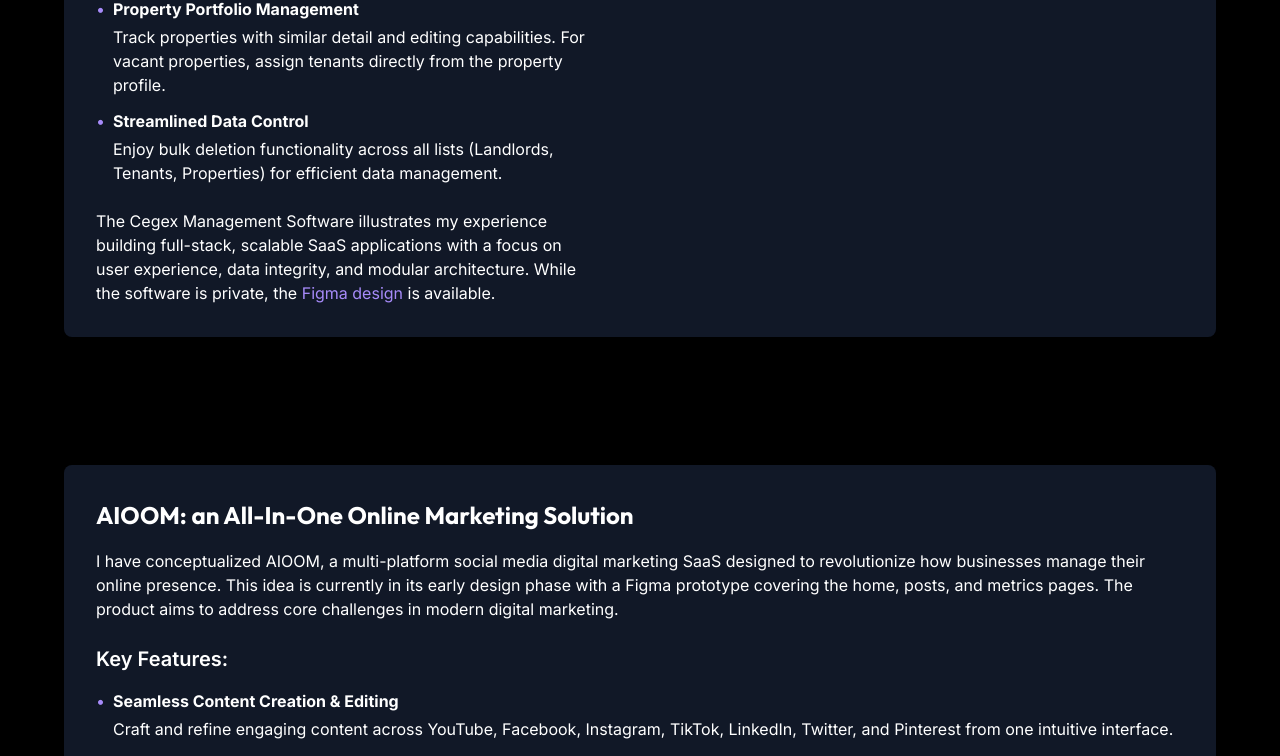
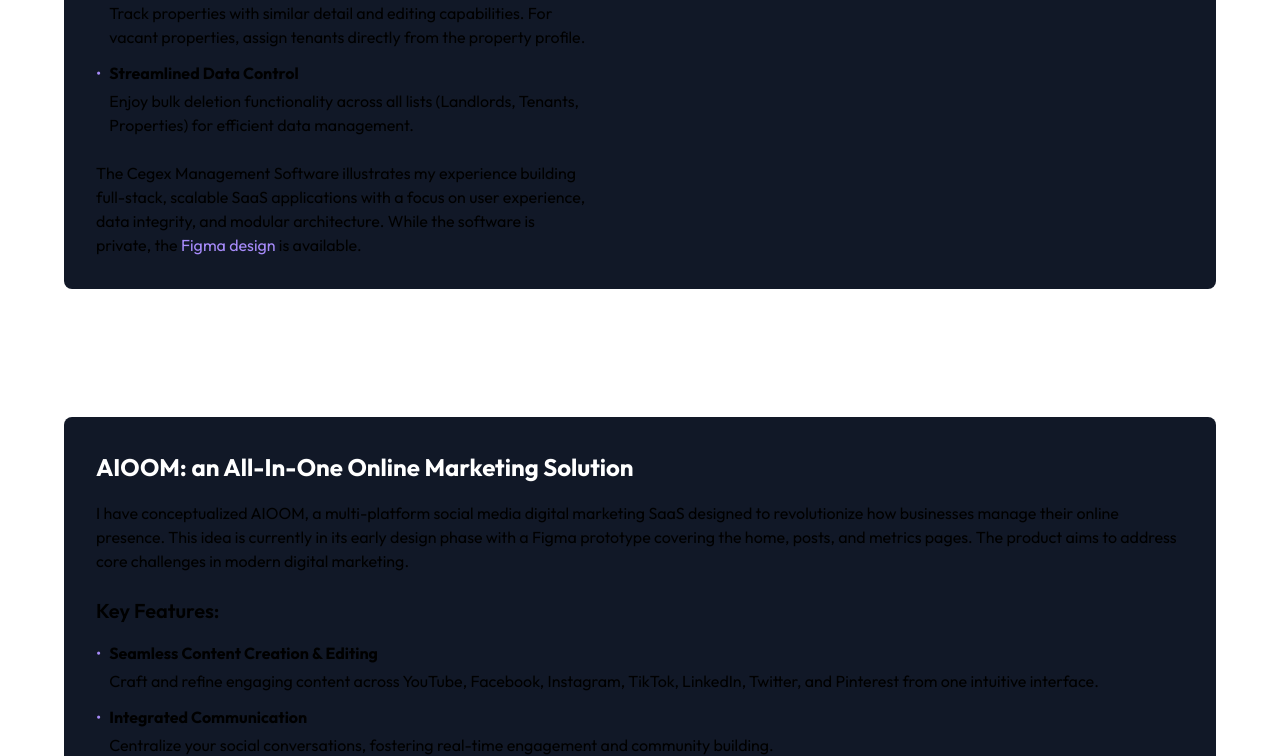
Before and after one commit to jleon9/portfolio-site, a Next.js app: page / in a window 1280 px wide. Shown: the part 1993-2749 px from the top of the page. Built offline with nearby package versions, Linux system fonts and the light colour scheme.

Commit message:
Updating embedded link

```diff
--- a/src/app/layout.tsx
+++ b/src/app/layout.tsx
@@ -1,13 +1,32 @@
 import type { Metadata } from 'next'
-import { Inter, Outfit } from 'next/font/google'
+import { Outfit } from 'next/font/google'
 import './globals.css'
 
-const inter = Inter({ subsets: ['latin'], variable: '--font-inter' })
-const outfit = Outfit({ subsets: ['latin'], variable: '--font-outfit' })
+const outfit = Outfit({ subsets: ['latin'] })
 
 export const metadata: Metadata = {
-  title: 'Portfolio | Creative Showcase',
-  description: 'A stunning portfolio showcasing creative work and projects',
+  title: 'Jean-François Léon | Software Developer',
+  description: 'Creative portfolio showcasing full-stack development projects including AIOOM, Cegex Management Software, and Geograph.',
+  openGraph: {
+    title: 'Jean-François Léon | Software Developer',
+    description: 'Creative portfolio showcasing full-stack development projects including AIOOM, Cegex Management Software, and Geograph.',
+    type: 'website',
+    locale: 'en_US',
+    images: [
+      {
+        url: '/portfolio-profile-pic.png',
+        width: 1200,
+        height: 630,
+        alt: 'Jean-François Léon - Software Developer Portfolio',
+      },
+    ],
+  },
+  twitter: {
+    card: 'summary_large_image',
+    title: 'Jean-François Léon | Software Developer',
+    description: 'Creative portfolio showcasing full-stack development projects including AIOOM, Cegex Management Software, and Geograph.',
+    images: ['/portfolio-profile-pic.png'],
+  },
 }
 
 export default function RootLayout({
@@ -17,9 +36,7 @@
 }) {
   return (
     <html lang="en">
-      <body className={`${inter.variable} ${outfit.variable} font-sans bg-black text-white`}>
-        {children}
-      </body>
+      <body className={outfit.className}>{children}</body>
     </html>
   )
 }
```
